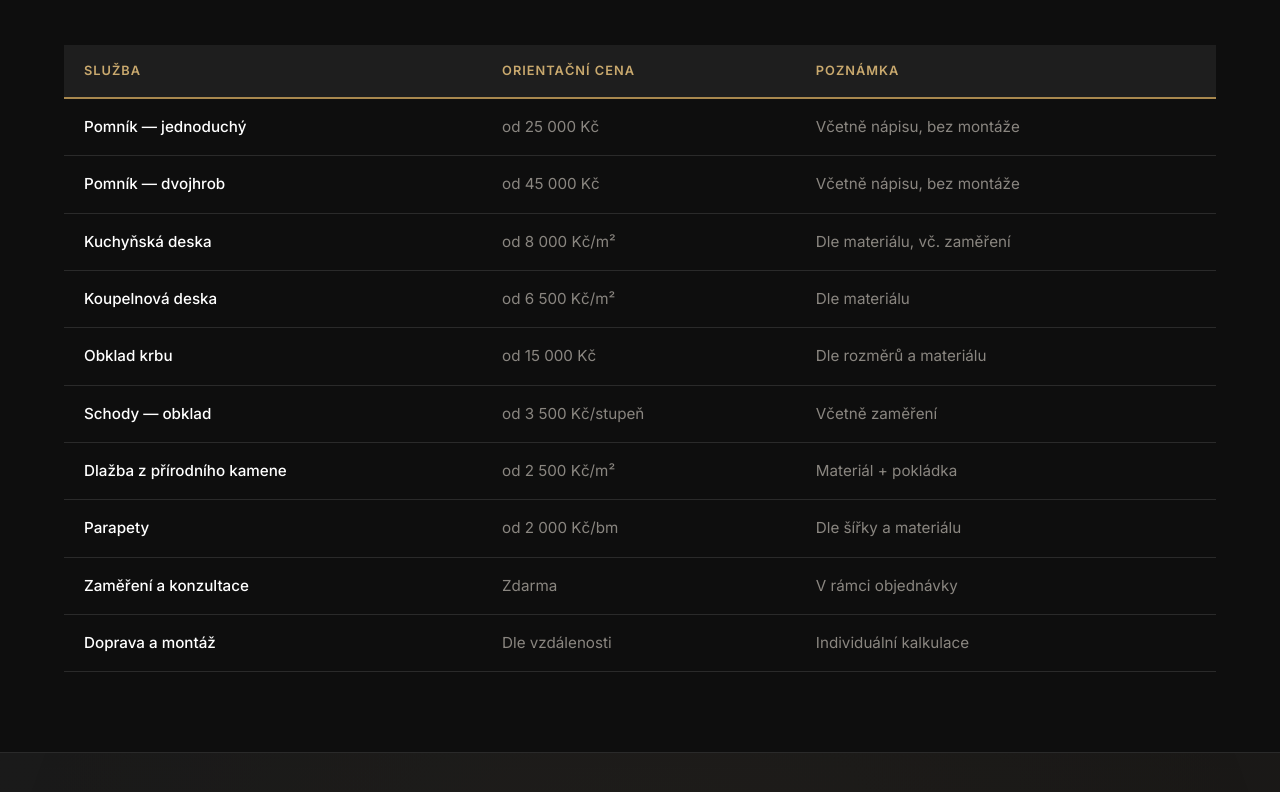
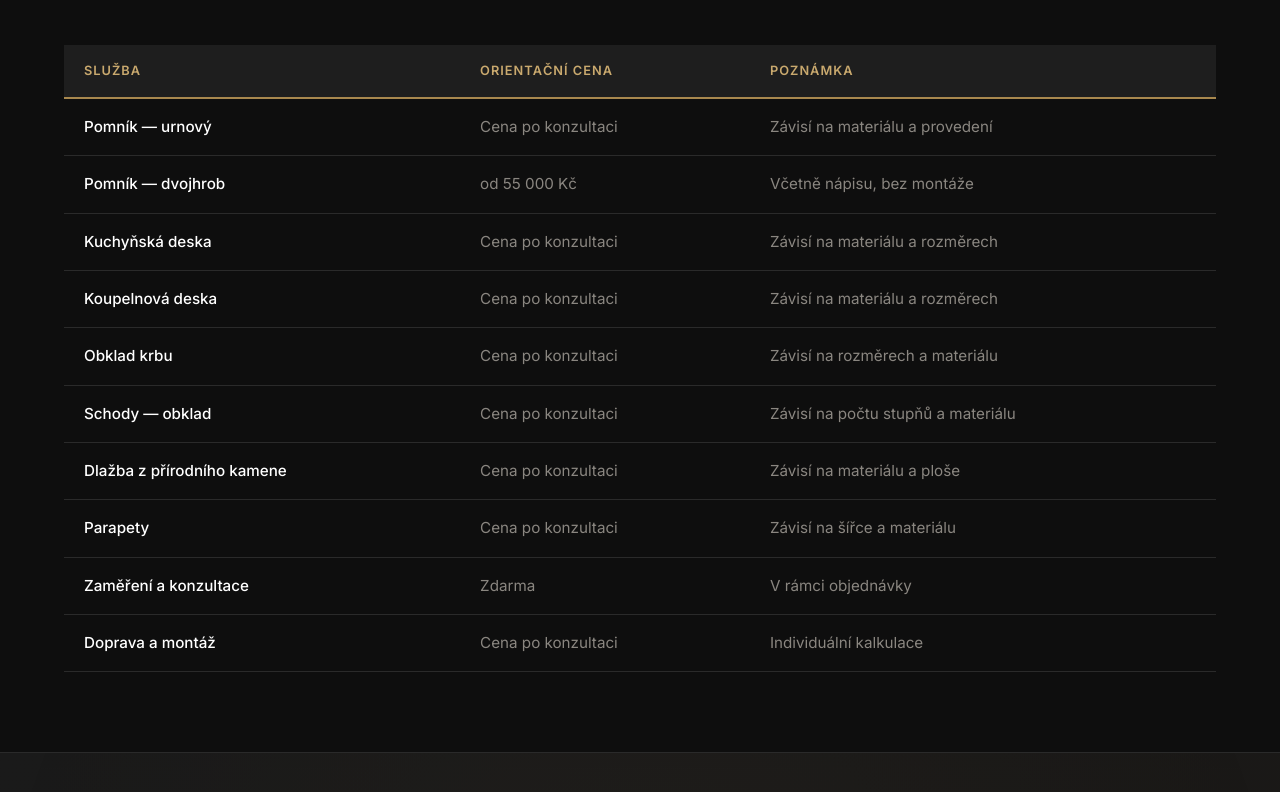
Before and after one commit to malaveselahranolka/kamenictvi-adamek, a plain HTML site: page cenik.html in a window 1280 px wide. Shown: the part 590-1382 px from the top of the page. Drawn offline with nearby package versions, Linux system fonts and the light colour scheme; a script that the page names is missing.

Commit message:
Cenik: update prices - urnovy po konzultaci, dvojhrob od 55000, vse ostatni po konzultaci

```diff
--- a/cenik.html
+++ b/cenik.html
@@ -72,44 +72,44 @@
         </thead>
         <tbody>
           <tr>
-            <td>Pomník — jednoduchý</td>
-            <td>od 25 000 Kč</td>
-            <td>Včetně nápisu, bez montáže</td>
+            <td>Pomník — urnový</td>
+            <td>Cena po konzultaci</td>
+            <td>Závisí na materiálu a provedení</td>
           </tr>
           <tr>
             <td>Pomník — dvojhrob</td>
-            <td>od 45 000 Kč</td>
+            <td>od 55 000 Kč</td>
             <td>Včetně nápisu, bez montáže</td>
           </tr>
           <tr>
             <td>Kuchyňská deska</td>
-            <td>od 8 000 Kč/m²</td>
-            <td>Dle materiálu, vč. zaměření</td>
+            <td>Cena po konzultaci</td>
+            <td>Závisí na materiálu a rozměrech</td>
           </tr>
           <tr>
             <td>Koupelnová deska</td>
-            <td>od 6 500 Kč/m²</td>
-            <td>Dle materiálu</td>
+            <td>Cena po konzultaci</td>
+            <td>Závisí na materiálu a rozměrech</td>
           </tr>
           <tr>
             <td>Obklad krbu</td>
-            <td>od 15 000 Kč</td>
-            <td>Dle rozměrů a materiálu</td>
+            <td>Cena po konzultaci</td>
+            <td>Závisí na rozměrech a materiálu</td>
           </tr>
           <tr>
             <td>Schody — obklad</td>
-            <td>od 3 500 Kč/stupeň</td>
-            <td>Včetně zaměření</td>
+            <td>Cena po konzultaci</td>
+            <td>Závisí na počtu stupňů a materiálu</td>
           </tr>
           <tr>
             <td>Dlažba z přírodního kamene</td>
-            <td>od 2 500 Kč/m²</td>
-            <td>Materiál + pokládka</td>
+            <td>Cena po konzultaci</td>
+            <td>Závisí na materiálu a ploše</td>
           </tr>
           <tr>
             <td>Parapety</td>
-            <td>od 2 000 Kč/bm</td>
-            <td>Dle šířky a materiálu</td>
+            <td>Cena po konzultaci</td>
+            <td>Závisí na šířce a materiálu</td>
           </tr>
           <tr>
             <td>Zaměření a konzultace</td>
@@ -118,7 +118,7 @@
           </tr>
           <tr>
             <td>Doprava a montáž</td>
-            <td>Dle vzdálenosti</td>
+            <td>Cena po konzultaci</td>
             <td>Individuální kalkulace</td>
           </tr>
         </tbody>
```
